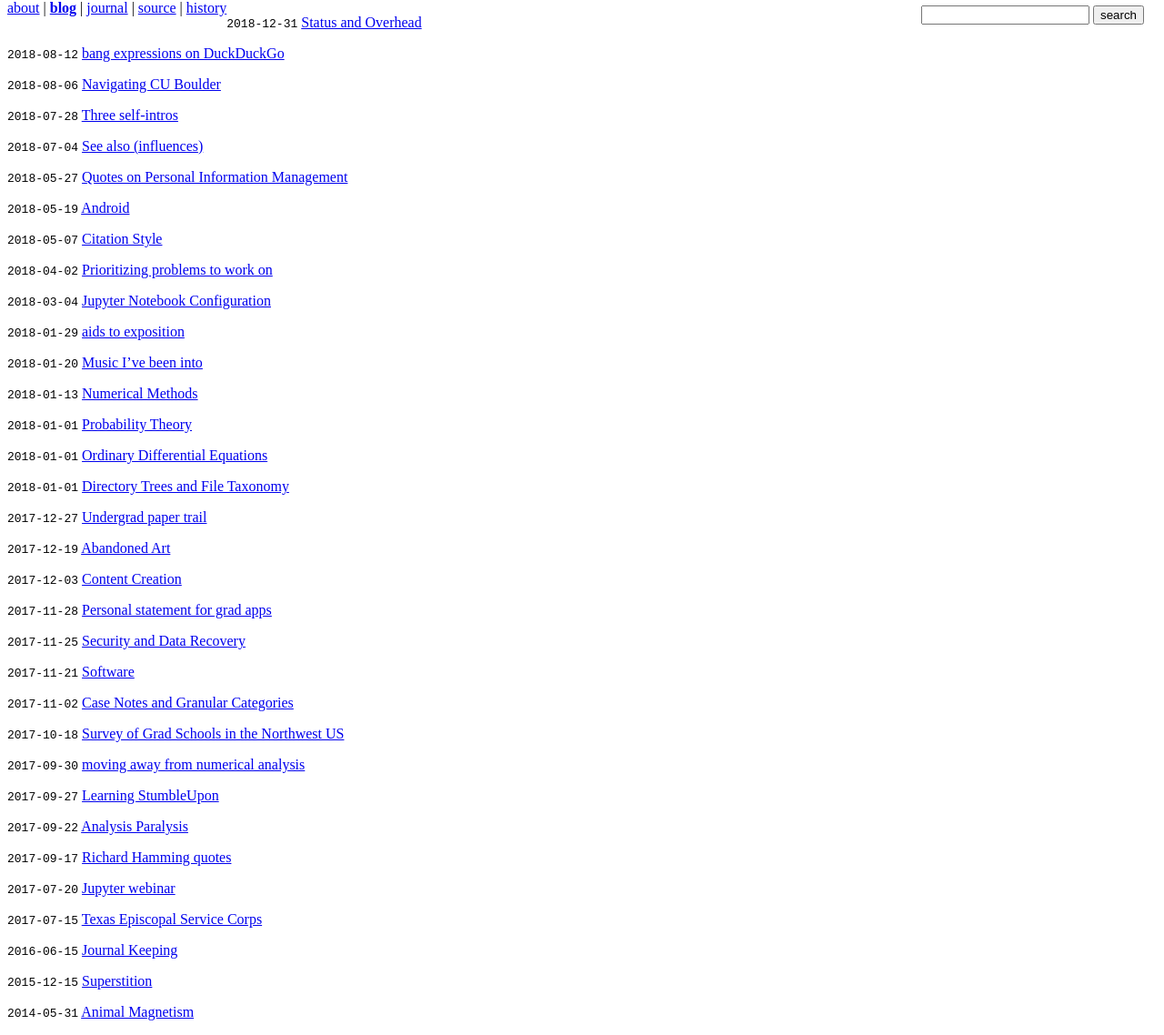
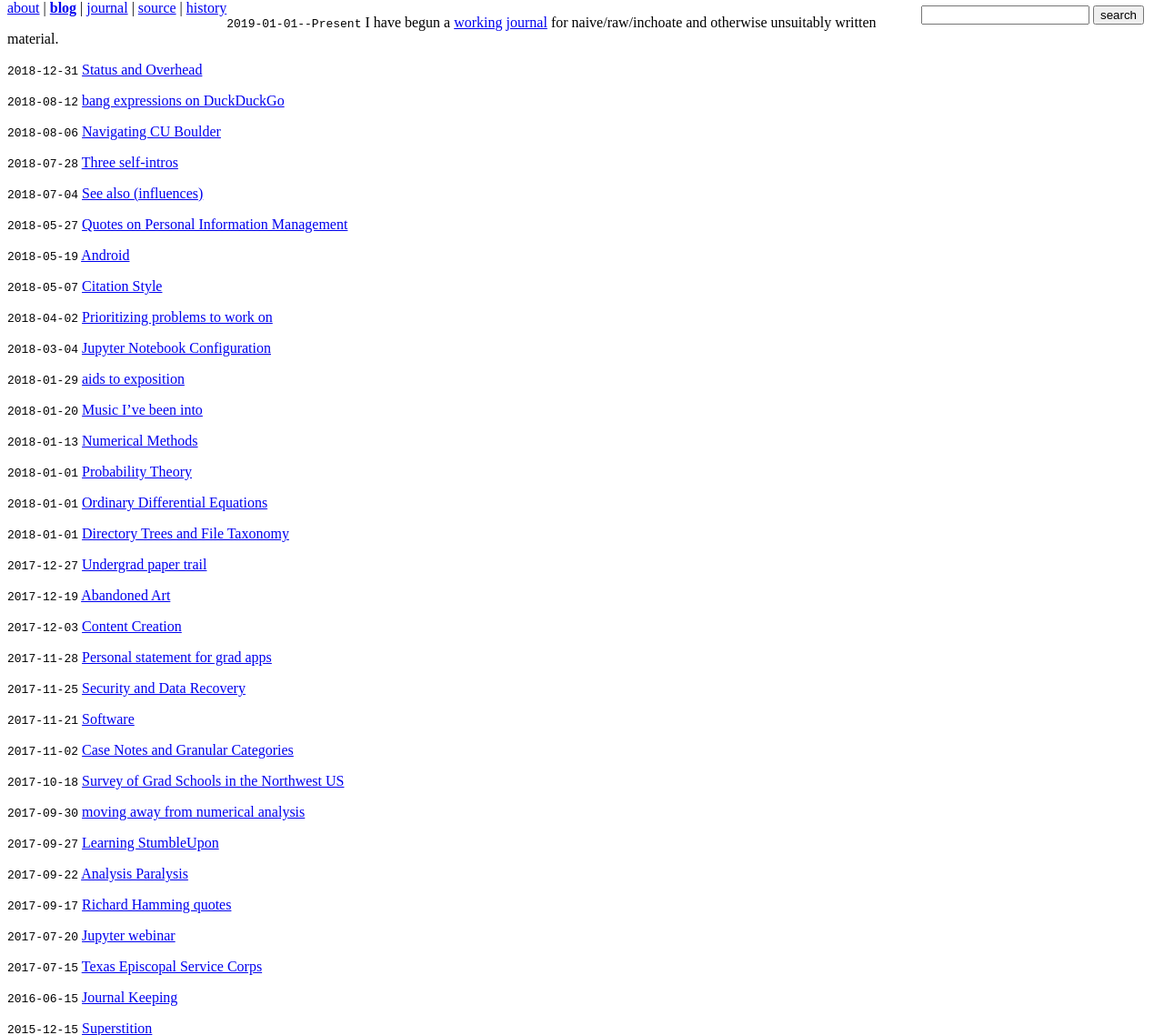
Before and after one commit to coltongrainger/blog, a Jekyll site: the page built from index.md, in a window 1280 px wide. Shown: the part 108-1246 px from the top of the page at 91% size. Built offline with Jekyll 4.4.1, drawn with Linux system fonts in a browser that asks for light colours; our own code applies the rules of GitHub Pages for plain Markdown files; grey boxes are pictures that could not be loaded.

Commit message:
Move journal.

```diff
--- a/index.md
+++ b/index.md
@@ -3,6 +3,8 @@ title: blog
 order: 1
 ---
 
+`2019-01-01--Present` I have begun a [<i class="fas fa-images"></i> working journal](https://journal.coltongrainger.com) for naive/raw/inchoate and otherwise unsuitably written material.
+
 {% for post in site.posts %}
 `{{ post.date | date: "%Y-%m-%d" }}` [{{ post.title }}]({{ post.url }})
 {% endfor %}
```
